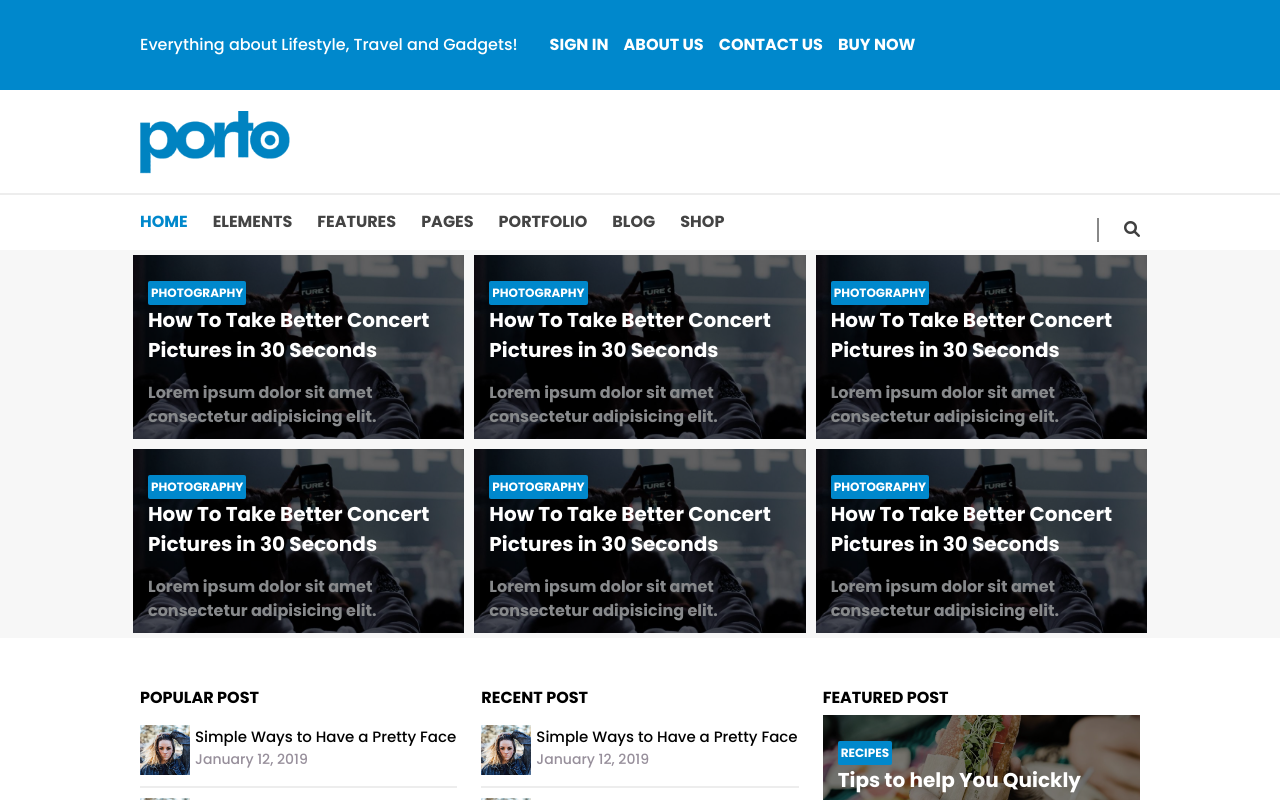
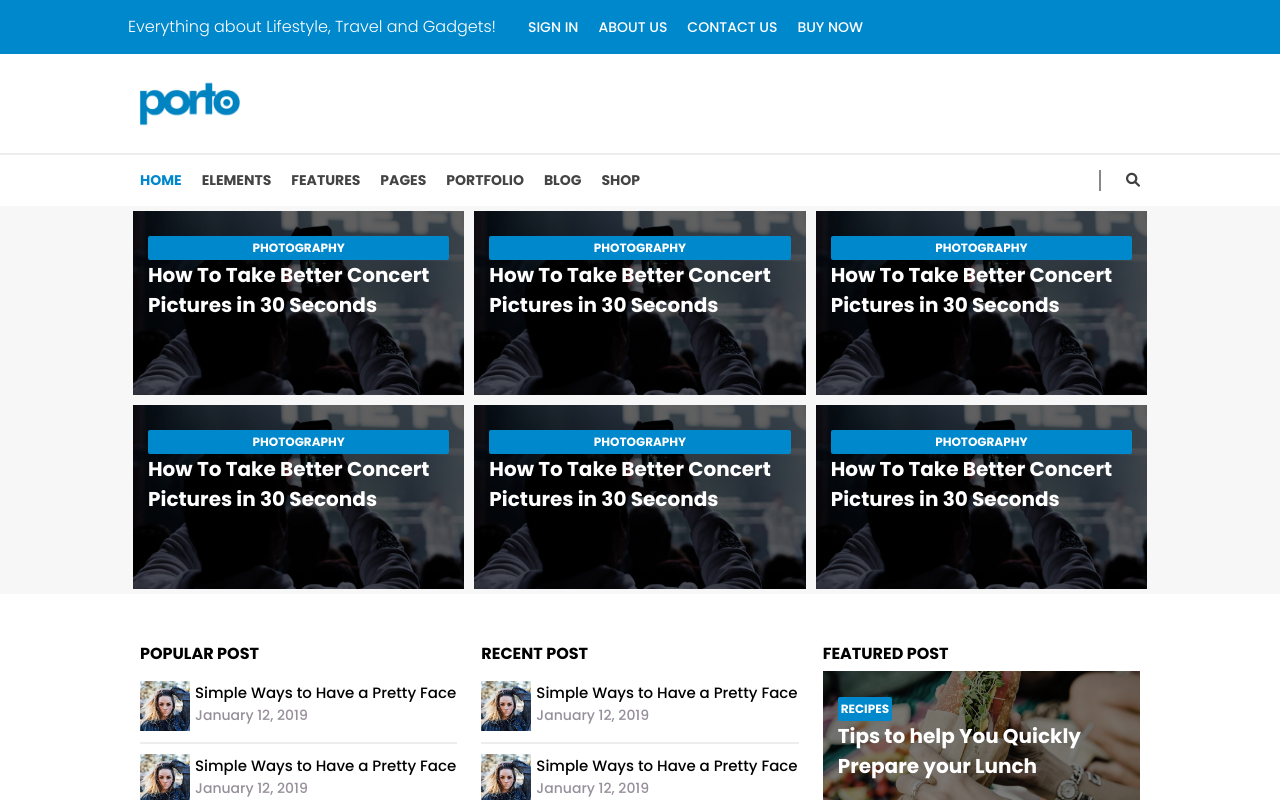
Before and after one commit to manuelguariglia21/proj-html-vuejs, a Vue app: page / in a window 1280 px wide. Shown: the top 800 px of the page. Built offline with nearby package versions, Linux system fonts and the light colour scheme.

Commit message:
fix image gallery hover

```diff
--- a/src/components/HEADER.vue
+++ b/src/components/HEADER.vue
@@ -118,8 +118,8 @@ header{
 
     .logo{
       img{
-        width: 150px;
-        padding: 15px 0;
+        width: 100px;
+        padding: 25px 0;
       }
     }
 
@@ -127,16 +127,19 @@ header{
       display: flex;
       justify-content: space-between;
       align-items: center;
-      margin-top: 15px;
+      margin: 15px 0;
+      font-size: 14px;
       ul{
         list-style: none;
         padding: 0;
         display: flex;
         justify-content: start;
         align-items: center;
+        margin-bottom: 0;
         li{
-          padding-left: 25px;
-          &:first-of-type{
+          padding-right: 20px;
+          height: 100%;
+          &:last-of-type{
             padding-left: 0;
           }
           a{
--- a/src/components/MAIN.vue
+++ b/src/components/MAIN.vue
@@ -23,7 +23,7 @@ export default {
 }
 </script>
 
-<style>
+<style lang="scss" scoped>
 main{
   width: 100%;
 }
--- a/src/components/postGallery.vue
+++ b/src/components/postGallery.vue
@@ -170,10 +170,29 @@ export default {
         background-color: salmon;
         border: 5px solid #F7F7F7;
         padding: 0;
+        cursor: pointer;
+
         img{
           width: 100%;
         }
+        .overlay{
+          &:hover{
+            .text-area{
+              .subtitle{
+                visibility: visible;
+              }
+            }
+          }
+          .text-area{
+            display: flex;
+            flex-direction: column;
+            justify-content: end;
+            .subtitle{
+              visibility: collapse;
+            }
+          }
+        }
       }
   }
-  }
+}
 </style>
--- a/src/components/posts.vue
+++ b/src/components/posts.vue
@@ -169,7 +169,8 @@ export default {
           font-size: 16px;
         }
         .post-desc{
-          color: black;
+          font-size: 12px;
+          color: #888888;
           line-height: 20px;
         }
         .info-box{
--- a/src/components/topHeader.vue
+++ b/src/components/topHeader.vue
@@ -57,25 +57,30 @@ section{
   width: 100%;
   background-color: $main-color;
   color: white;
-  height: 90px;
-  line-height: 90px;
+  font-weight: 300;
   .container{
     display: flex;
     justify-content: flex-start;
     align-items: center;
+    padding: 15px 0;
+    p{
+      margin-bottom: 0;
+    }
   }
   .header-top-menu{
     ul{
       display: flex;
+      margin-bottom: 0;
       li{
+        font-size: 14px;
         list-style: none;
-        margin-right: 15px;
+        margin-right: 20px;
         a{
           text-decoration: none;
           span{
             color: white;
             text-transform: uppercase;
-            font-weight: 700;
+            font-weight: 500;
           }
         }
       }
```
